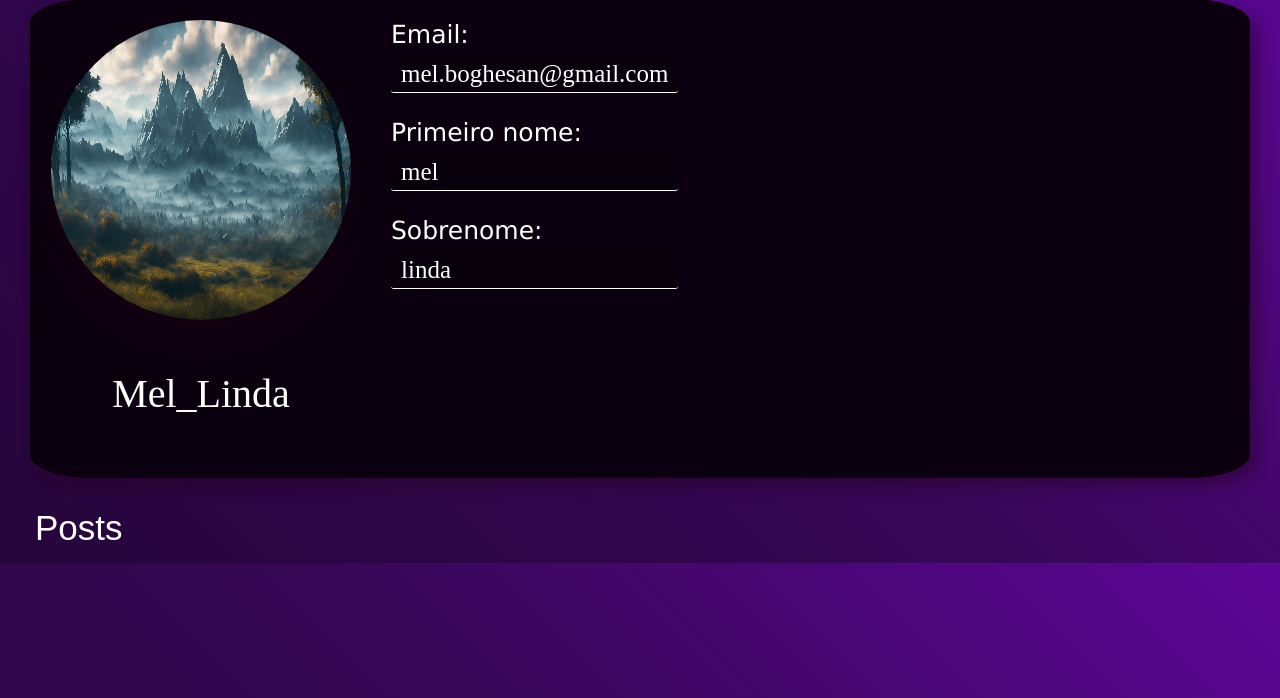
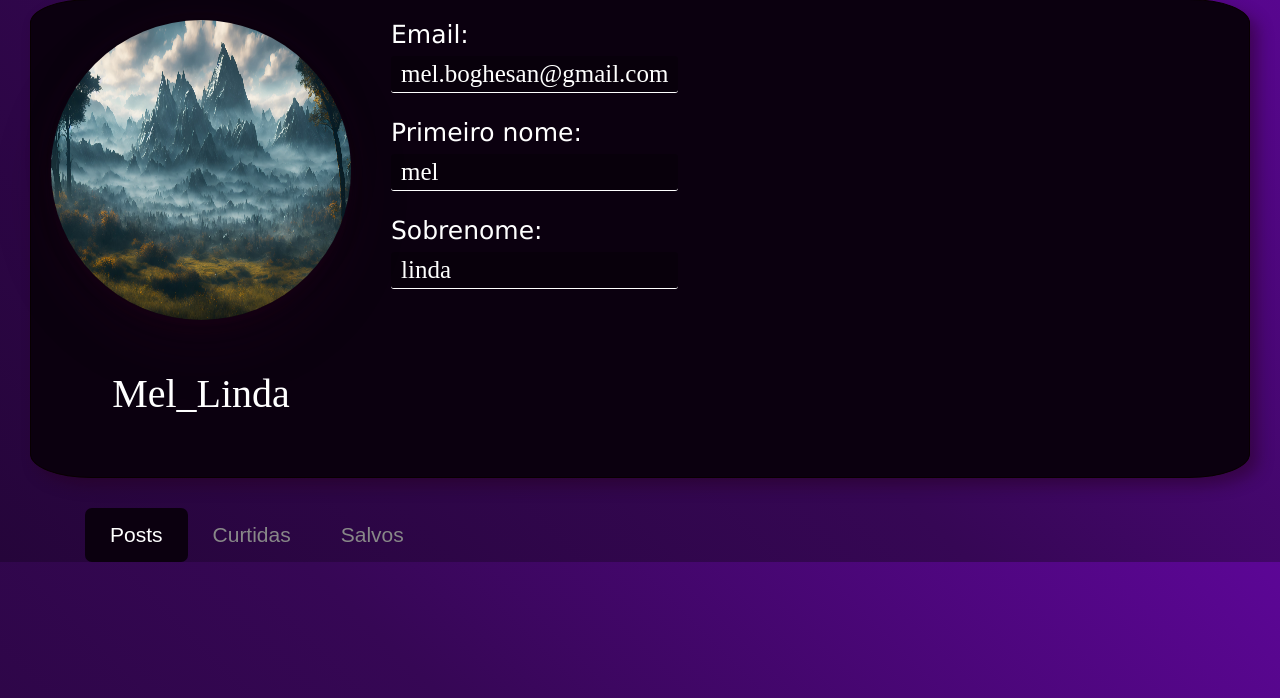
Before and after one commit to VitorAndradeSchweitzer/Projeto_1_rede_social, a Django app: page /profile/2 in a window 1280 px wide. Shown: the part 102-800 px from the top of the page. Run offline with Django 5.2, Linux system fonts and the light colour scheme; a user stored in the database is signed in; data comes from the database, SQL or seed files in the repository; both versions use the stored data as it was after the commit.

Commit message:
correções e adição da aba salvados

```diff
--- a/Vitornet_app/models.py
+++ b/Vitornet_app/models.py
@@ -33,3 +33,6 @@
 class Save(models.Model):
     user = models.ForeignKey(User,on_delete=models.CASCADE ,related_name='user_saves')
     post = models.ForeignKey(Post,on_delete=models.CASCADE ,related_name='post_saves')
+
+    def __str__(self):
+        return self.post
--- a/Vitornet_app/static/global/css/style.css
+++ b/Vitornet_app/static/global/css/style.css
@@ -211,6 +211,7 @@
 }
 .login_block{
     margin: 15px 20px;
+    margin-top: 0px;
     max-width: 600px;
     border: 1px solid rgb(8, 0, 0);
     display: flex;
@@ -297,6 +298,7 @@
     background-color: white;
 }
 .center{
+    margin-top: 15px;
     display: flex;
     justify-content: center;
     align-items: center;
@@ -399,16 +401,25 @@
 
 }
 
-.post_title{
-    margin-left: 35px;
-    margin-bottom: 15px;
-    font-size: 35px;
-    color: white;
-    font-family: sans-serif;
+.profile_page_options{
+    display: flex;
+    flex-direction: row;
+    margin-left: 85px;
+}
 
 
 
+.post_title{
+    padding: 15px 25px;
+    font-size: 21px;
+    color: rgb(136, 136, 136);
+    font-family: sans-serif;
+}
 
+.selected{
+    background-color: var(--color-primary);
+    border-radius: 7px;
+    color: white;
 }
 
 .over_view{
@@ -432,8 +443,8 @@
     max-width: 600px;
     color: white;
     margin-left: 25px;
-    margin-bottom: 95px;
-    margin-top: 30px;
+    margin-bottom: 75px;
+    margin-top: 0px;
 }
 
 .apresentation_title{
@@ -495,13 +506,13 @@
         flex-direction: column;
     }
     .post_title{
-
-        font-size: 30px;
+        font-size: 18px;
     }
     .vitornet_logo_image{
         margin-right: 10px;
     }
     .center{
+        margin-top: 10px;
         flex-direction: column;
     }
     .apresentation_text{
@@ -510,4 +521,7 @@
     .login_block{
         margin-top: 35px;
     }
+    .profile_page_options{
+        margin-left: 25px;
+    }
 }
--- a/Vitornet_app/templates/pages/login_page.html
+++ b/Vitornet_app/templates/pages/login_page.html
@@ -13,7 +13,7 @@
         Bem-vindo ao Vitor.net, sua plataforma dedicada à conexão e integração comunitária através de eventos e atividades diárias. Criado com o propósito de unir pessoas e fortalecer laços, o Vitor.net oferece uma experiência única onde todos podem participar, compartilhar e descobrir o que está acontecendo ao seu redor.</p>
     <h2 class='apresentation_title_2'>Explorando a Comunidade Juntos</h2>
     <p class='apresentation_p'>No Vitor.net, cada usuário tem a oportunidade de explorar uma variedade de eventos e atividades que estão acontecendo em sua cidade, bairro ou mesmo online. Desde festivais culturais até pequenas reuniões de interesse especial, nossa plataforma facilita a descoberta de eventos que enriquecem a vida e promovem a interação pessoal.</p>
-   <a href="">
+   <a href="{% url 'Vitor.net:create_cont' %}">
     <button class='apresentation_button'>Cadastrar-me!</button>
 </a>
 </div>
--- a/Vitornet_app/templates/pages/profile_page.html
+++ b/Vitornet_app/templates/pages/profile_page.html
@@ -24,11 +24,57 @@
 
 </div>
 
-
-<div class='post_title'>Posts</div>
+<div class="profile_page_options">
+<div class='post_title selected'>Posts</div>
+<div class='post_title'>Curtidas</div>
+<div class='post_title'>Salvos</div>
+</div>
+<div class='selected_posts'>
 {% for post in posts %}
    <div>
   {% include 'partials/post.html'%}
 </div>
 {% endfor %}
+</div>
+<script src="https://code.jquery.com/jquery-3.6.0.min.js"></script>
+<script>
+$(document).ready(function(){
+     $('.post_title').click(function() {
+        $('.post_title').removeClass('selected');
+        $(this).addClass('selected');
+
+        var content = $('.selected_posts');
+        var selected = $(this).text()
+
+        if (selected === 'Posts') {
+          content.html(`
+              {% for post in posts %}
+                  <div>
+                      {% include 'partials/post.html' %}
+                  </div>
+              {% endfor %}
+          `);
+      } else if (selected === 'Curtidas') {
+          content.html('Conteúdo das Curtidas');
+      } else if (selected === 'Salvos') {
+        content.html(`
+        {% for post in saves %}
+            <div>
+                {% include 'partials/post.html' %}
+            </div>
+        {% endfor %}
+    `);
+      }
+
+
+     })
+
+
+  })
+
+
+
+
+
+</script>
 </body>
--- a/Vitornet_app/urls.py
+++ b/Vitornet_app/urls.py
@@ -9,4 +9,5 @@
    path('home/', views.home, name='home'),
    path('profile/<int:cont_id>', views.profile_page, name='profile' ),
    path('like/<int:post_id>/', views.like, name='like'),
+   path('save/<int:post_id>/', views.save, name='save'),
 ]
--- a/Vitornet_app/views.py
+++ b/Vitornet_app/views.py
@@ -79,9 +79,12 @@
 def profile_page(request, cont_id):
     conta= get_object_or_404(Conta, id=cont_id)
     posts = Post.objects.filter(author_profile__user=request.user)
+    saves = Save.objects.filter(user=request.user)
+    saved_posts = [save.post for save in saves]
     return render(request, 'pages/profile_page.html', context={
         'conta': conta,
         'posts': posts,
+        'saves': saved_posts,
         'is_profile_page': True
     })
 
@@ -108,9 +111,9 @@
         'liked': liked_status
     })
 
-def Salvar(request, post_id):
+def save(request, post_id):
       post = get_object_or_404(Post, id=post_id)
-      saved = Save.ojects.filter(user=request.user, post=post).first()
+      saved = Save.objects.filter(user=request.user, post=post).first()
 
 
       if saved:
@@ -121,5 +124,5 @@
           saved_status = True
 
       return JsonResponse({
-          saved: saved_status
+          'saved': saved_status
       })
```
Also changed, not shown: Vitornet_app/templates/pages/home.html (+39 -7 lines), Vitornet_app/templates/partials/post.html (+5 -23 lines), Vitornet_app/migrations/0010_save.py (added), db.sqlite3.
